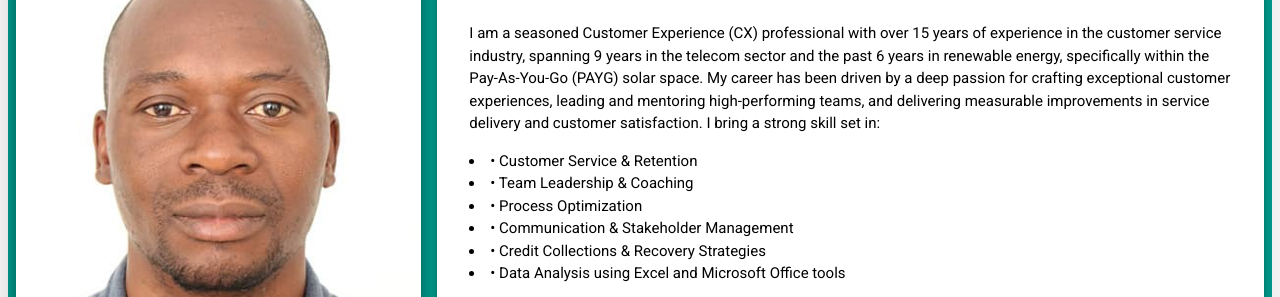
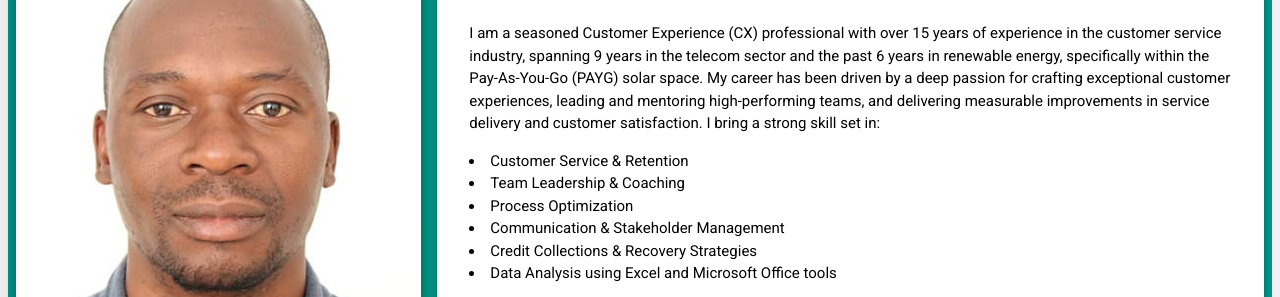
Before and after one commit to Siabunkululu/my-cv, a plain HTML site: page index.html in a window 1280 px wide. Shown: the part 106-403 px from the top of the page. Drawn offline with nearby package versions, Linux system fonts and the light colour scheme.

```diff
--- a/index.html
+++ b/index.html
@@ -81,12 +81,12 @@ html,body,h1,h2,h3,h4,h5,h6 {font-family: "Roboto", 'Times New Roman', Times, se
           <p>I am a seasoned Customer Experience (CX) professional with over 15 years of experience in the customer service industry, spanning 9 years in the telecom sector and the past 6 years in renewable energy, specifically within the Pay-As-You-Go (PAYG) solar space.
 My career has been driven by a deep passion for crafting exceptional customer experiences, leading and mentoring high-performing teams, and delivering measurable improvements in service delivery and customer satisfaction.
 I bring a strong skill set in:</p>
-<li>•	Customer Service & Retention</li>
-<li>•	Team Leadership & Coaching</li>
-<li>•	Process Optimization</li>
-<li>•	Communication & Stakeholder Management</li>
-<li>•	Credit Collections & Recovery Strategies</li>
-<li>•	Data Analysis using Excel and Microsoft Office tools</li>
+<li>Customer Service & Retention</li>
+<li>Team Leadership & Coaching</li>
+<li>Process Optimization</li>
+<li>Communication & Stakeholder Management</li>
+<li>Credit Collections & Recovery Strategies</li>
+<li>Data Analysis using Excel and Microsoft Office tools</li>
 <p>I thrive in mission-driven environments where customer insight directly shapes product and service improvements. I am particularly energized by roles that allow me to use data to drive engagement, improve customer loyalty, and empower teams to deliver outstanding service, especially in rural and underserved markets.</p>
 
       <div class="w3-container w3-card w3-white w3-margin-bottom">
```
